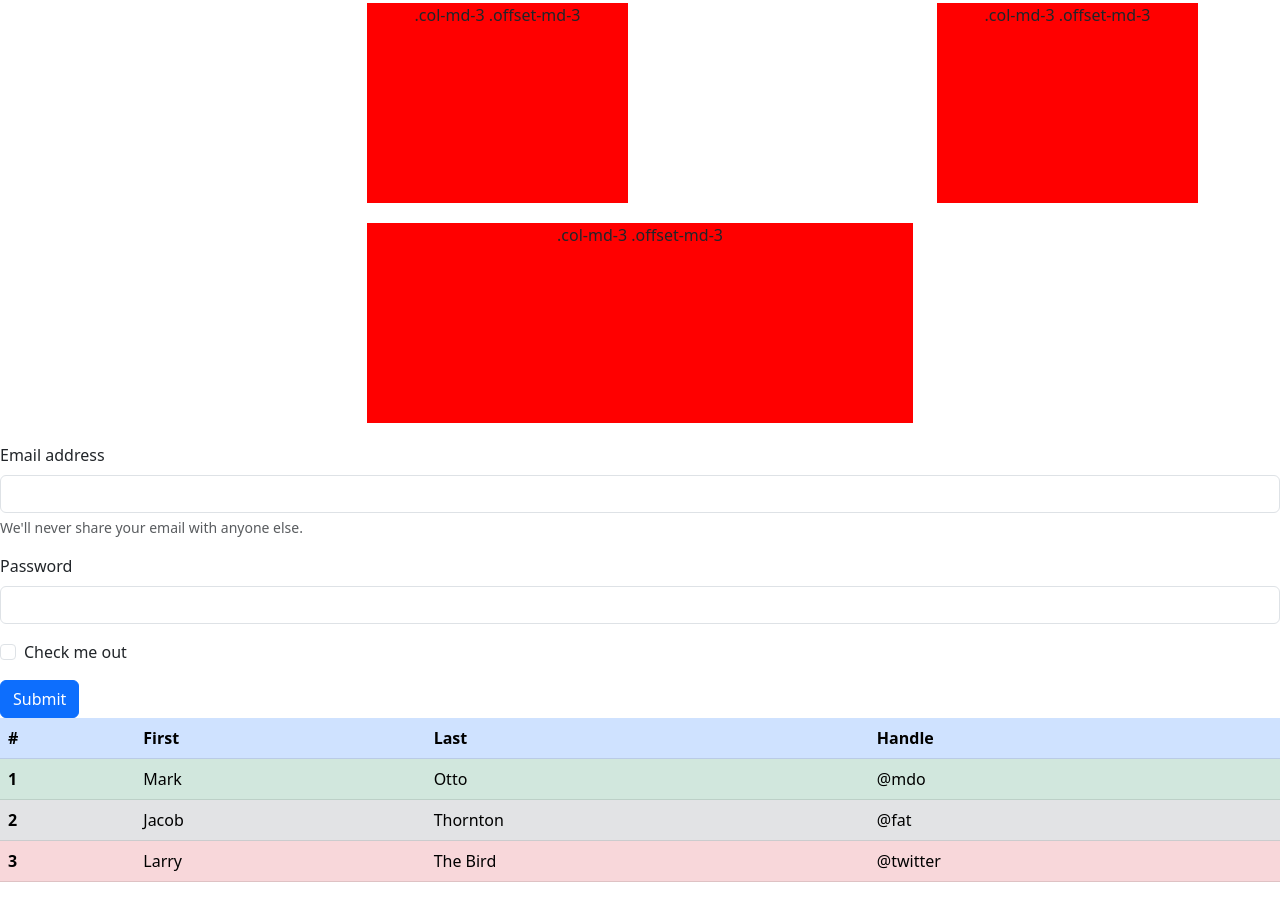
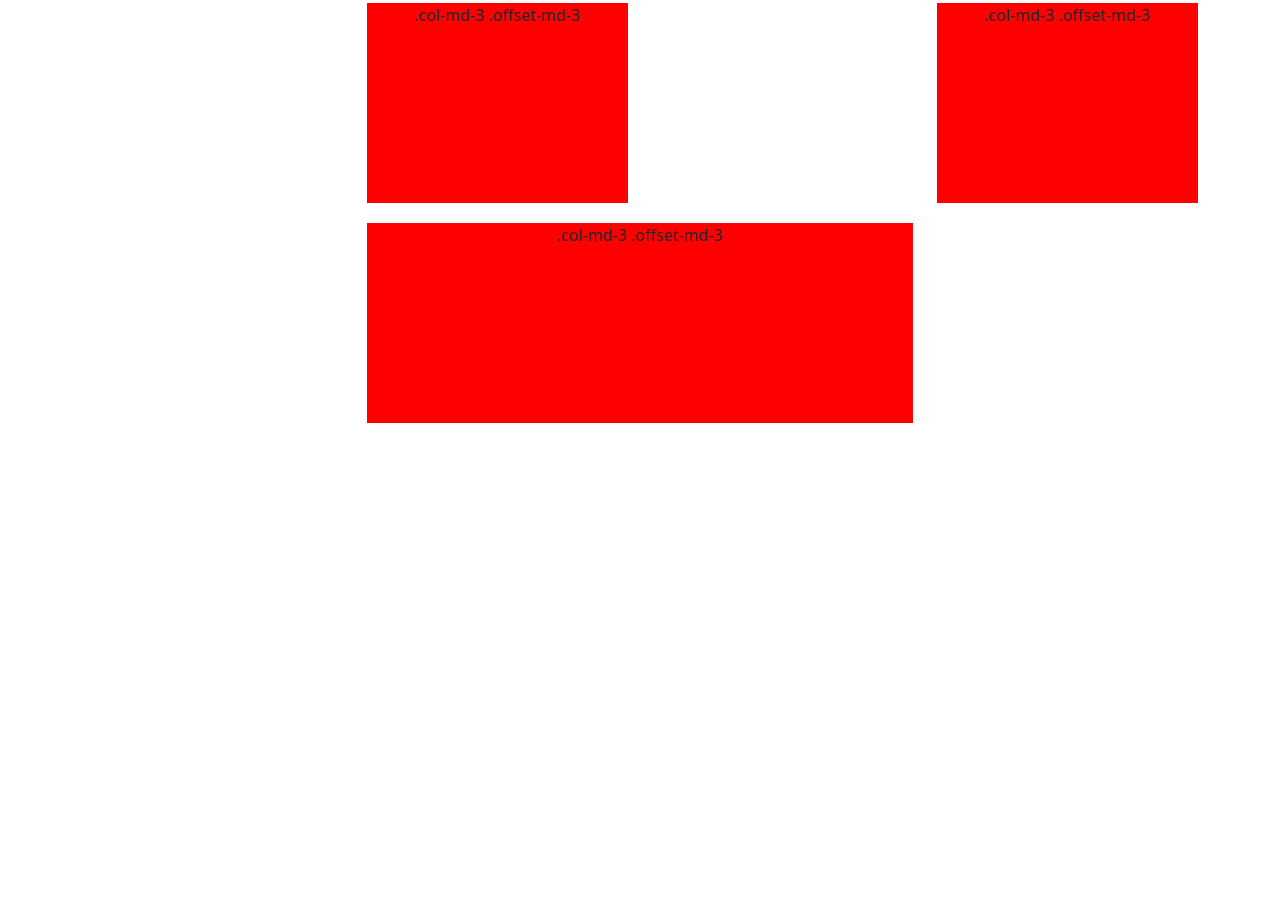
Before and after one commit to minhazulislammd/bootstrap-hw2, a plain HTML site: page index.html in a window 1280 px wide. Shown: the part 1757-2655 px from the top of the page. After the commit the page ends 2200 px from the top, so only its background shows below. Drawn offline with Linux system fonts and the light colour scheme.

Commit message:
Update index.html

```diff
--- a/index.html
+++ b/index.html
@@ -5,9 +5,9 @@
     <meta name="viewport" content="width=device-width, initial-scale=1">
     <title>Bootstrap</title>
     <!-- css links -->
-    <link rel="stylesheet" type="text/css" href="css/bootstrap.min.css">
-    <link rel="stylesheet" type="text/css" href="css/style.css">
-    <link rel="stylesheet" type="text/css" href="css/midea.css">
+    <link rel="stylesheet" href="css/bootstrap.min.css">
+    <link rel="stylesheet" href="css/style.css">
+    <link rel="stylesheet" href="css/midea.css">
   </head>
   <body>
 
@@ -168,64 +168,8 @@
   </div>
 </div>
  </section>
-
-
-
-  <section>
-      <form>
-        <div class="mb-3">
-          <label for="exampleInputEmail1" class="form-label">Email address</label>
-          <input type="email" class="form-control" id="exampleInputEmail1" aria-describedby="emailHelp">
-          <div id="emailHelp" class="form-text">We'll never share your email with anyone else.</div>
-        </div>
-        <div class="mb-3">
-          <label for="exampleInputPassword1" class="form-label">Password</label>
-         <input type="password" class="form-control" id="exampleInputPassword1">
-        </div>
-        <div class="mb-3 form-check">
-          <input type="checkbox" class="form-check-input" id="exampleCheck1">
-          <label class="form-check-label" for="exampleCheck1">Check me out</label>
-        </div>
-        <button type="submit" class="btn btn-primary">Submit</button>
-      </form>
-  </section>
-
-  <section>
-    <table class="table">
-        <thead>
-          <tr class="table-primary">
-            <th scope="col">#</th>
-            <th scope="col">First</th>
-            <th scope="col">Last</th>
-            <th scope="col">Handle</th>
-          </tr>
-        </thead>
-        <tbody>
-          <tr class="table-success">
-            <th scope="row">1</th>
-            <td>Mark</td>
-            <td>Otto</td>
-            <td>@mdo</td>
-          </tr>
-          <tr class="table-secondary">
-            <th scope="row">2</th>
-            <td >Jacob</td>
-            <td>Thornton</td>
-            <td>@fat</td>
-          </tr>
-          <tr class="table-danger">
-            <th scope="row">3</th>
-            <td>Larry</td>
-            <td>The Bird</td>
-            <td>@twitter</td>
-          </tr>
-        </tbody>
-    </table>
-  </section>
-
-
     <!-- js links -->
-    <script type="text/javascript" src="js/bootstrap.bundle.min.js"></script>
-    <script type="text/javascript" src="js/script.js"></script>
+    <script src="js/bootstrap.bundle.min.js"></script>
+    <script src="js/script.js"></script>
   </body>
 </html>
```
